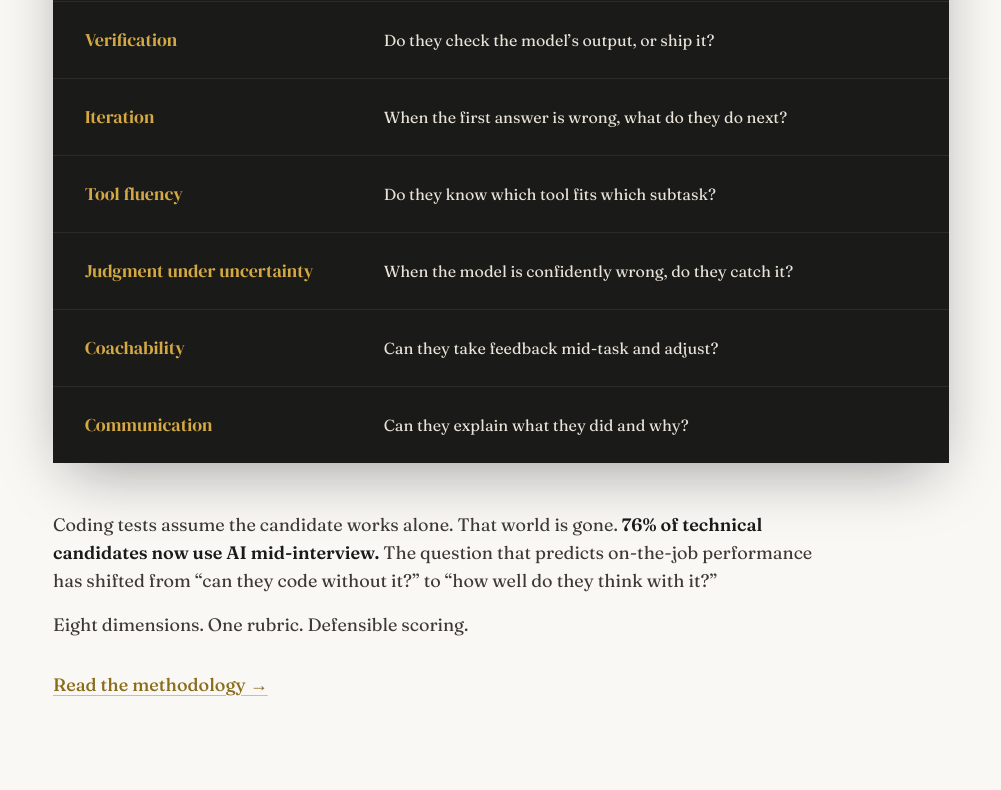
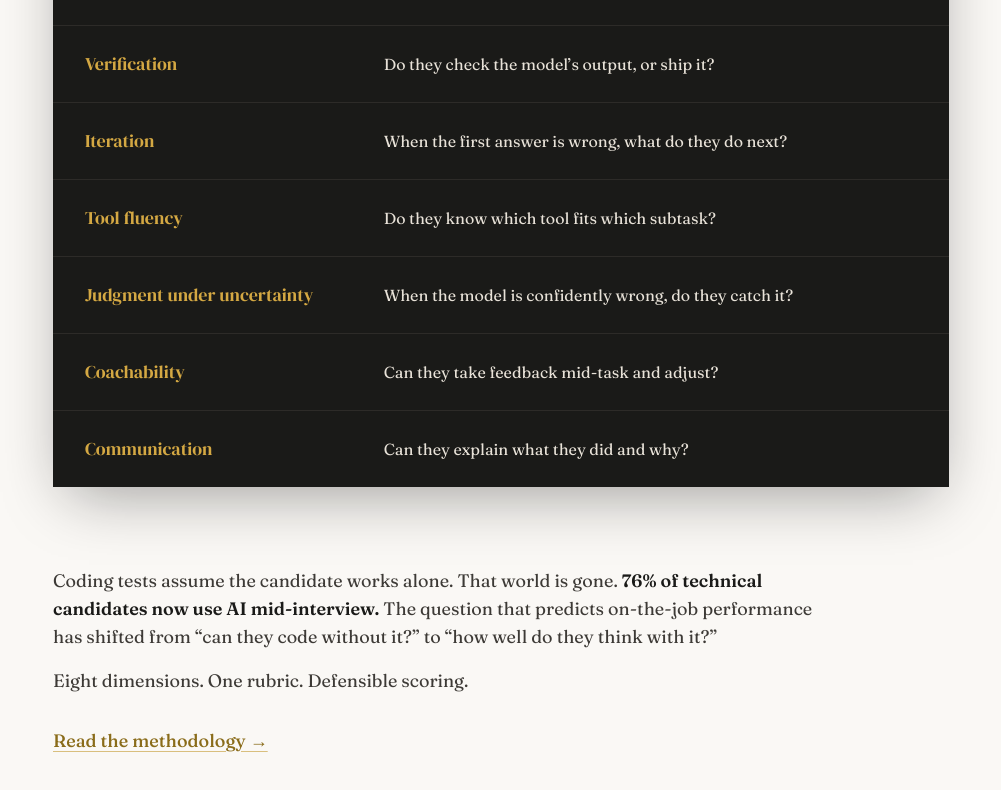
Before and after one commit to ChenhuiZhao820/basanite_hiring, a Next.js app in the folder web/: page / in a window 1280 px wide. Shown: the part 5771-6561 px from the top of the page, without its empty margins (139-1140 px from the left). Built offline with nearby package versions, Linux system fonts and the light colour scheme; no server answers.

Commit message:
style(marketing): loosen spacing in the dimensions section
Give the heading, the eight-dimension table, and the framing copy room
to read as three separate beats rather than one dense block.

```diff
--- a/web/app/page.tsx
+++ b/web/app/page.tsx
@@ -824,7 +824,7 @@ function WhatWeMeasure() {
         <p className="text-gold-600 text-[11px] font-semibold uppercase tracking-[0.22em] mb-4">
           The dimensions
         </p>
-        <h2 className="font-display text-basanite-900 text-3xl sm:text-4xl md:text-5xl mb-8 leading-[1.15]">
+        <h2 className="font-display text-basanite-900 text-3xl sm:text-4xl md:text-5xl mb-12 sm:mb-14 leading-[1.15]">
           We measure how engineers think with AI
         </h2>
         <div className="bg-basanite-900 text-earth-50 overflow-hidden shadow-[0_20px_60px_-15px_rgba(15,15,14,0.4)] text-left">
@@ -854,7 +854,7 @@ function WhatWeMeasure() {
           </table>
         </div>
 
-        <p className="text-basanite-700 text-base sm:text-lg leading-relaxed mt-12 mb-4 max-w-3xl text-left">
+        <p className="text-basanite-700 text-base sm:text-lg leading-relaxed mt-16 sm:mt-20 mb-4 max-w-3xl text-left">
           Coding tests assume the candidate works alone. That world is gone.{' '}
           <span className="font-semibold text-basanite-900">
             76% of technical candidates now use AI mid-interview.
```
